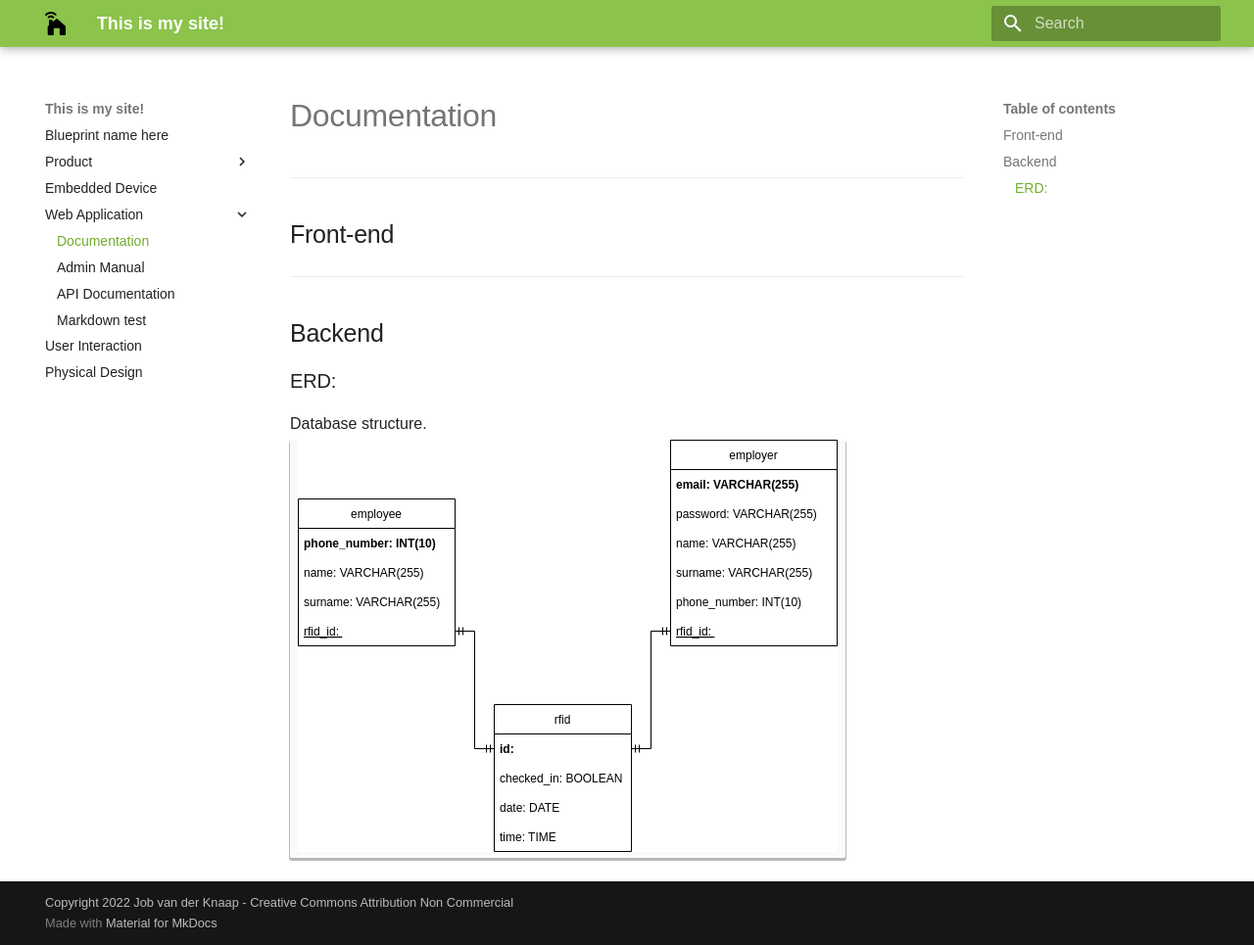
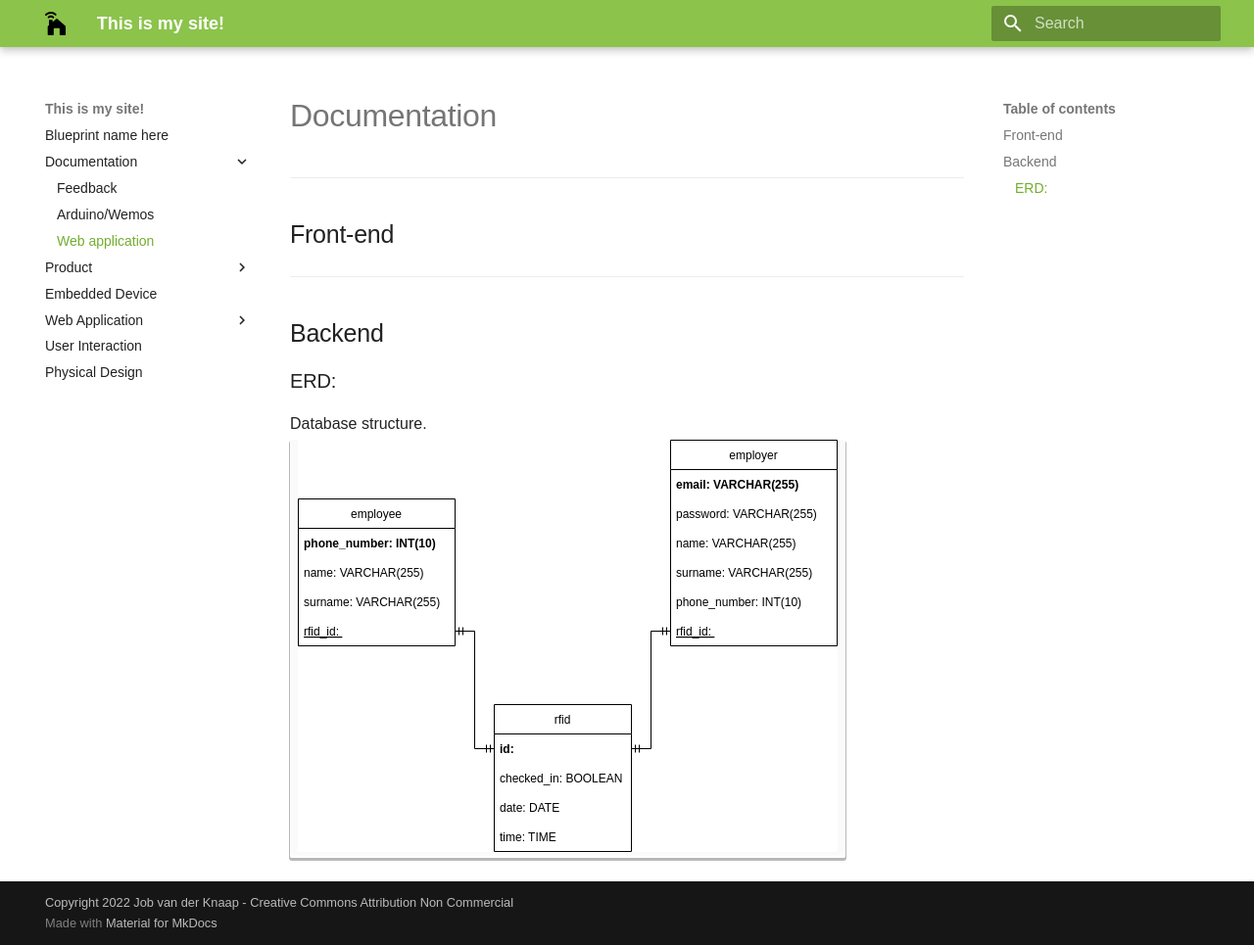
Before and after one commit to jobknaap/Test-import, an MkDocs documentation site: the page built from docs/web_application.md, in a window 1280 px wide and 965 px high. Shown: the whole window at 98% size. Built offline with MkDocs 1.6.1 and Material for MkDocs 9.7.7, drawn with Linux system fonts in a browser that asks for light colours; some web fonts are replaced.

Commit message:
Changed blueprint page, easier layout.

```diff
--- a/mkdocs.yml
+++ b/mkdocs.yml
@@ -23,16 +23,18 @@ theme:
     - content.code.annotate
 nav:
     - 'index.md'
+    - 'Documentation' :
+      - 'Feedback' : 'feedback.md'
+      - 'Arduino/Wemos' : 'AW.md'
+      - 'Web application' : 'web_application.md'
     - 'Product' :
       - 'Product Description' : 'product.md'
       - 'User Manual' : 'user_manual.md'
       - 'Architecture Overview' : 'architecture_overview.md'
     - 'Embedded Device' : 'embedded_device.md'
     - 'Web Application' :
-      - 'Documentation' : 'web_application.md'
       - 'Admin Manual' : 'admin_manual.md'
       - 'API Documentation' : 'api_documentation.md'
-      - 'Markdown test' : 'practice.md'
     - 'User Interaction' : 'user_interaction.md'
     - 'Physical Design' : 'physical_design.md'
 
```
Also changed, not shown: docs/AW.md (added), docs/feedback.md (added).
